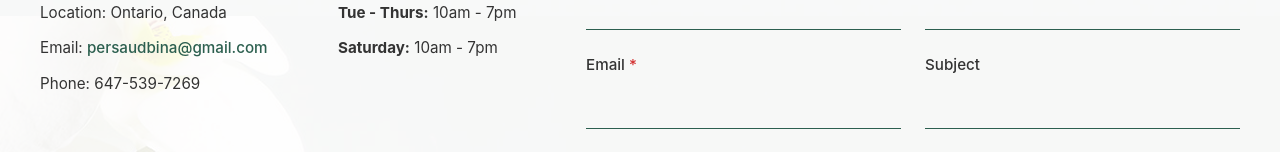
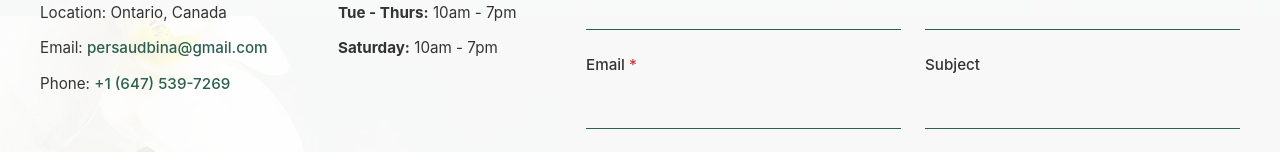
Before and after one commit to DeneshBP/HealingMeadowsSite, a React (Vite) app in the folder frontend/: page /contact in a window 1280 px wide. Shown: the part 784-936 px from the top of the page. Built offline with nearby package versions, Linux system fonts and the light colour scheme.

Commit message:
moved readme.md, updated contact info

```diff
--- a/frontend/src/components/ContactInfo.jsx
+++ b/frontend/src/components/ContactInfo.jsx
@@ -9,7 +9,7 @@ function ContactInfo() {
             <p className="service-title">Servicing Residents Virtually</p>
             <p>Location: Ontario, Canada</p>
             <p>Email: <a href="mailto:persaudbina@gmail.com">persaudbina@gmail.com</a></p>
-            <p>Phone: 647-539-7269</p>
+            <p>Phone: <a href="tel:+16475397269">+1 (647) 539-7269</a></p>
           </div>
         </div>
         <div className="contact-middle">
```
Also changed, not shown: 1 other file (tests, documents, lock files or other folders).
